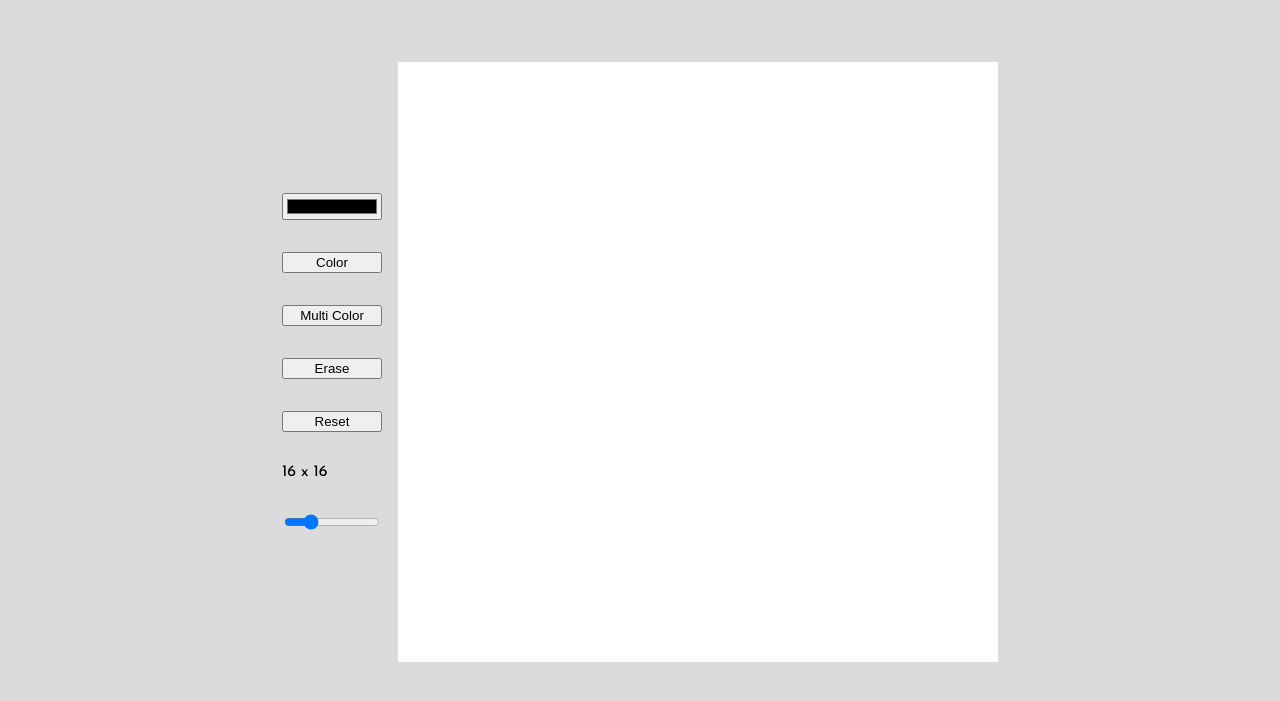
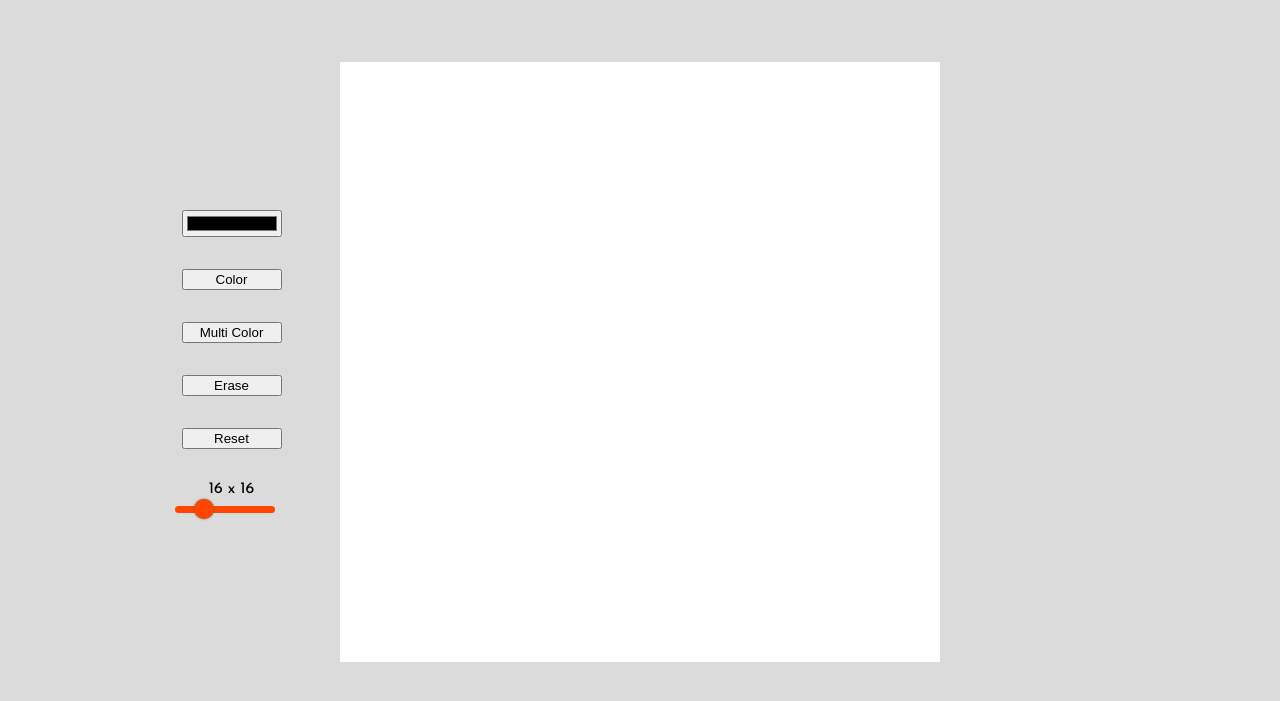
Before and after one commit to danutdotrar/etch-a-sketch, a plain HTML site: page index.html in a window 1280 px wide. Shown: the part 75-776 px from the top of the page. Drawn offline with Linux system fonts and the light colour scheme.

Commit message:
Centered the grid

```diff
--- a/app.js
+++ b/app.js
@@ -117,11 +117,13 @@ function clearGrid() {
 // Reset function, restore all to default
 function resetDefault() {
     clearGrid();
-    setupGrid(defaultSize)
+    setupGrid(defaultSize);
     updateSizeValue(defaultSize);
+    setCurrentColor(defaultColor);
+    setCurrentMode(defaultMode);
+   colorPick.value = defaultColor;
     // Set the slider back to its original position
     slider.value = defaultSize;
-
 };
 
 // Update the value of the slider and the text
--- a/index.html
+++ b/index.html
@@ -16,6 +16,7 @@
     </header>
 
     <div class="main">
+        <div class="firstDiv">
             <div class="controls">
                 <input class="colorPick" type="color" value="#000000" />
                 <button class="color">Color</button>
@@ -25,12 +26,15 @@
 
                 <div class="size-value">16 x 16</div>
                 <input class="slider" type="range" value="16" min="1" max="64">
-
             </div>
 
+            <div class="main-grid">
                 <div class="grid">
                 </div>
             </div>
+        </div>
+    </div>
+
     <script src="app.js" defer></script>
 </body>
 </html>
--- a/style.css
+++ b/style.css
@@ -9,7 +9,8 @@ html, body {
     margin: 0;
     font-family: 'Josefin Sans', sans-serif;
     display: flex;
-    flex-flow: column;
+    /* flex-flow: column; */
+    flex-direction: column;
 }
 
 header {
@@ -18,28 +19,70 @@ header {
 }
 
 .main {
-    /* flex-grow: 1; */
+    display: flex;
     flex: 1 1 auto;
     background-color: rgb(219, 219, 219);
+    /* justify-content: center; */
+    align-items: center;
+    /* gap: 16px; */
+    overflow: hidden;
+}
+
+.firstDiv {
     display: flex;
-    /* flex-direction: column; */
-    justify-content: center;
     align-items: center;
-    gap: 16px;
+    width: 600px;
+    height: 600px;
+    padding: 50px;
+    margin: 0 auto;
+    position: relative;
 }
 
 .controls {
     display: flex;
+    justify-content: center;
+    align-items: center;
     flex-direction: column;
-    justify-content: center;
     gap: 32px;
-    width: 100px;
-    /* padding: 50px; */
+    /* width: 150px; */
+    height: 500px;
+    position: absolute;
+    right: 100%;
 }
 
-.colorPick {
-    display: flex;
+input {
     width: 100px;
+}
+
+input[type="range"] {
+    -webkit-appearance: none;
+    margin-right: 15px;
+    width: 100px;
+    height: 7px;
+    background: rgba(255, 255, 255, 0.6);
+    border-radius: 5px;
+    background-image: linear-gradient(#ff4500, #ff4500);
+    background-size: 100% 100%;
+    background-repeat: no-repeat;
+}
+
+input[type="range"]::-webkit-slider-thumb {
+-webkit-appearance: none;
+height: 20px;
+width: 20px;
+border-radius: 50%;
+background: #ff4500;
+cursor: ew-resize;
+box-shadow: 0 0 2px 0 #555;
+transition: .3s ease-in-out;
+}
+
+button {
+    width: 100px;
+}
+
+.size-value {
+    margin-bottom: -25px;
 }
 
 /* GRID */
@@ -53,9 +96,3 @@ header {
     height: 600px;
     background-color: white;
 }
-
-.grid-element {
-    /* padding: 5px;
-    border: 1px solid black;
-    text-align: center; */
-}
```
Lines whose indentation alone changed are shown as unchanged.
